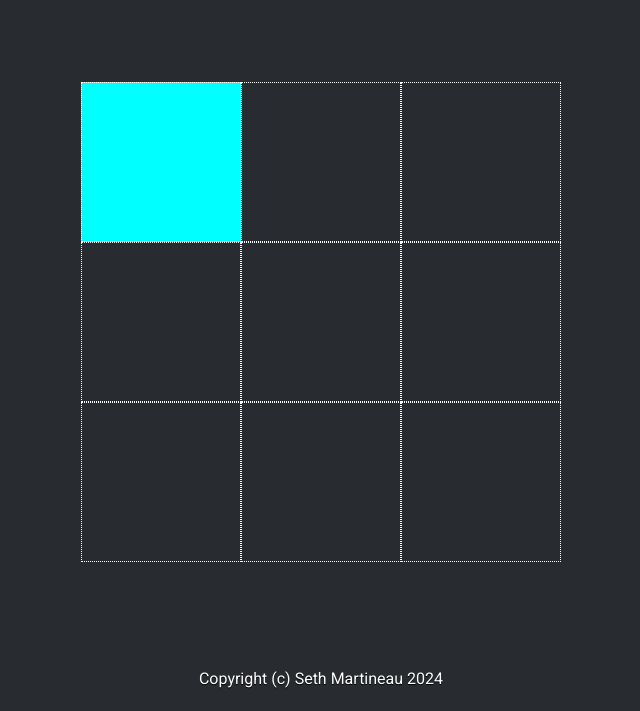
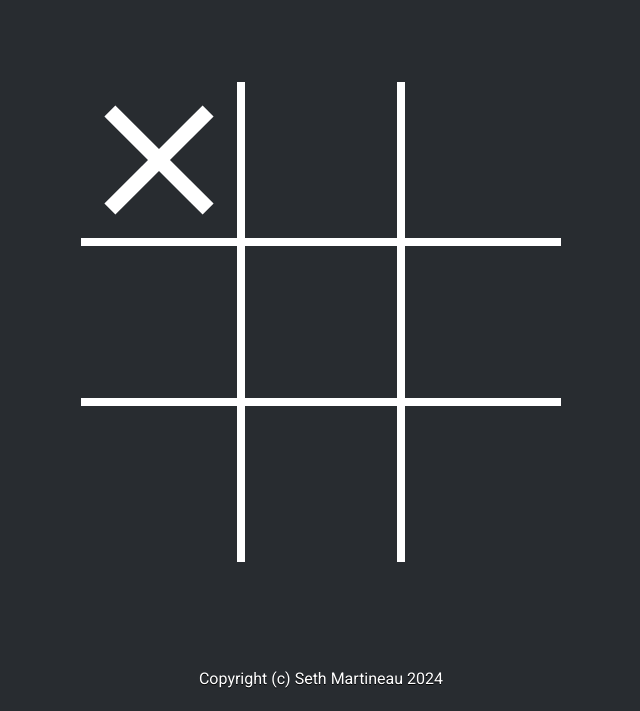
Before and after one commit to martineau-sw/tic-tac-to, a plain HTML site: page index.html in a window 1280 px wide. Both pictures are taken after a click on the element 480 px from the left and 250 px from the top of the page. Shown: the part 89-800 px from the top of the page, without its empty margins (319-959 px from the left). Drawn offline with Linux system fonts and the light colour scheme.

Commit message:
feat: add icons and refine script

```diff
--- a/index.html
+++ b/index.html
@@ -32,6 +32,10 @@
     <div id="cell9" class="cell"></div>
   </div>
 
+  <svg id="x" xmlns="http://www.w3.org/2000/svg" viewBox="0 0 24 24"><path d="M19,6.41L17.59,5L12,10.59L6.41,5L5,6.41L10.59,12L5,17.59L6.41,19L12,13.41L17.59,19L19,17.59L13.41,12L19,6.41Z" /></svg>    </div>
+  <svg id="o" xmlns="http://www.w3.org/2000/svg" viewBox="0 0 24 24"><path d="M12,20A8,8 0 0,1 4,12A8,8 0 0,1 12,4A8,8 0 0,1 20,12A8,8 0 0,1 12,20M12,2A10,10 0 0,0 2,12A10,10 0 0,0 12,22A10,10 0 0,0 22,12A10,10 0 0,0 12,2Z" /></svg>
+
+
   <div id="footer">
     <p>Copyright (c) Seth Martineau 2024</p>
   </div>
--- a/script.js
+++ b/script.js
@@ -12,30 +12,40 @@ const Gameboard = (() => {
     "+---+---+", "--+-+-+--"
   ];
 
+  const moveResponse = {
+    bad: -1,
+    occupied: 0,
+    good: 1
+  };
+
+  const boardStatus = {
+    continue: 0,
+    xWins: 1,
+    oWins: 2,
+    tie: 3
+  }
+
   const placeMark = (index, mark) => {
 
     const markInvalid = mark !== 1 && mark !== 2;
     const indexOutOfRange = index < 0 || index > 8;
     const indexOccupied = board[index] > 0;
-    const boardFull = !board.includes(0);
 
+    // my bad
     if (markInvalid || indexOutOfRange) {
       console.error('invalid params');
-      return -2;
+      return moveResponse.bad;
     }
 
-    if (boardFull) {
-      console.error('board full');
-      return -1;
+    // occupied
+    if (indexOccupied) {
+      console.error('space occupied');
+      return moveResponse.occupied;
     }
 
-    if (indexOccupied) {
-      console.error('space occupied');
-      return 0;
-    }
-
+    // valid move
     board[index] = mark;
-    return 1;
+    return moveResponse.good;
   };
 
   const resetBoard = () => {
@@ -43,16 +53,21 @@ const Gameboard = (() => {
   };
 
   const getStatus = (isX) => {
-
+    // tie
     if (!board.includes(0)) {
-      return 2;
+      return boardStatus.tie;
     }
 
-    if (winStates.includes(toIsomorph(isX))) {
-      return +isX;
-    };
+    const playerWin = winStates.includes(toIsomorph(isX));
 
-    return -1;
+    if (playerWin) {
+      return isX ?
+        boardStatus.xWins :
+        boardStatus.oWins ;
+    }
+
+    // continue
+    return boardStatus.continue;
   };
 
   const toString = () => {
@@ -78,19 +93,20 @@ const Gameboard = (() => {
     }, '');
   };
 
-  return { placeMark, resetBoard, getStatus, toString }
+  return { moveResponse, boardStatus, placeMark, resetBoard, getStatus, toString }
 })();
 
 const GameState = (() => {
 
   let isX = true;
-  let state = -1;
+  let state = Gameboard.boardStatus.continue;
 
   const submit = (index) => {
-    if (!Gameboard.placeMark(index, isX ? 1 : 2)) return;
+    const marker = isX ? 1 : 2;
+    const moveResponse = Gameboard.placeMark(index, marker);
     state = Gameboard.getStatus(isX);
-    isX = !isX;
-    if (state > -1) return;
+    if (state === Gameboard.boardStatus.continue) isX = !isX;
+    return moveResponse;
   };
 
   const isTurnX = () => isX;
@@ -101,23 +117,37 @@ const GameState = (() => {
 
 const Display = ((document) => {
 
+
   const idToIndex = (id) => {
     return +(id.slice(4)-1);
   };
 
   const attachListeners = () => {
+    const x = document.querySelector('#x').cloneNode(true);
+    const o = document.querySelector('#o').cloneNode(true);
     for (let i = 1; i < 10; i++) {
       const cellId = `cell${i}`;
       const cellElement = document.getElementById(cellId);
       cellElement.addEventListener('click', (e) => {
-        if (GameState.getState() > -1) return;
-        GameState.submit(idToIndex(e.target.id));
-        e.target.style["background-color"] = GameState.isTurnX() ? "#ffff00" : "#00ffff";
+        if (GameState.getState() !== Gameboard.boardStatus.continue) return;
+        const isX = GameState.isTurnX();
+        const moveResponse = GameState.submit(idToIndex(e.target.id));
+        console.log(GameState.getState(), isX, moveResponse);
+        if (moveResponse === Gameboard.moveResponse.good) {
+            if (isX) {
+              e.target.appendChild(x.cloneNode(true));
+              return;
+            }
+            e.target.appendChild(o.cloneNode(true)) ;
+        }
+
       });
     }
+    document.querySelector('#x').remove();
+    document.querySelector('#o').remove();
   };
 
-  return {attachListeners};
+  return { attachListeners };
 })(document);
 
 Display.attachListeners();
--- a/style.css
+++ b/style.css
@@ -22,6 +22,16 @@ h1, h2, h3, h4, h5, h6, p {
   text-align: center;
 }
 
+path {
+  stroke-width: 1px;
+  fill: white;
+
+}
+
+#x {
+  scale: 1.2
+}
+
 #header {
   font-size: 2em;
   margin-top: 3rem;
@@ -37,6 +47,25 @@ h1, h2, h3, h4, h5, h6, p {
 #footer {
 }
 
-.cell {
-  border: 1px dotted white;
+
+#cell1, #cell2, #cell3,
+#cell4, #cell5, #cell6 {
+  border-bottom: 0.25em solid white;
 }
+
+#cell4, #cell5, #cell6,
+#cell7, #cell8, #cell9 {
+  border-top: 0.25em solid white;
+}
+
+#cell1, #cell2,
+#cell4, #cell5,
+#cell7, #cell8{
+  border-right: 0.25em solid white;
+}
+
+#cell2, #cell3,
+#cell5, #cell6,
+#cell8, #cell9 {
+  border-left: 0.25em solid white;
+}
```
Also changed, not shown: resources/icons/circle-outline.svg (added), resources/icons/close.svg (added).
